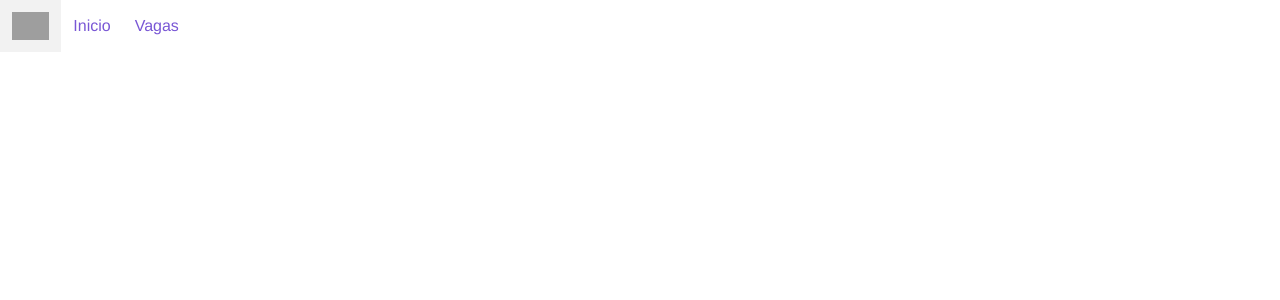
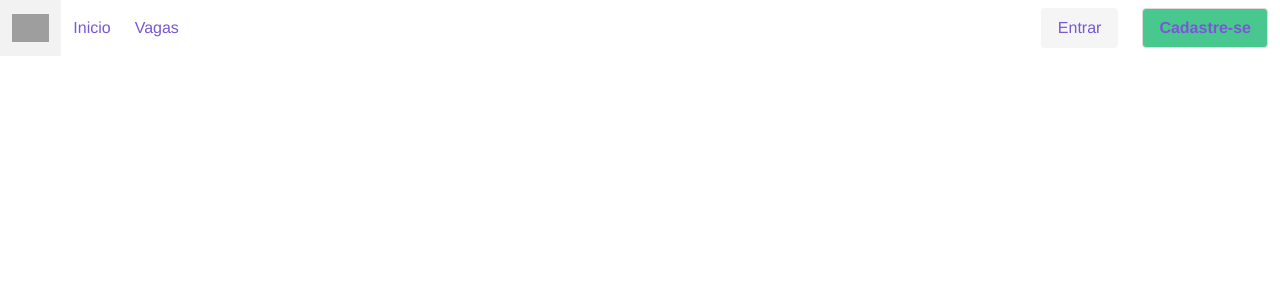
Before and after one commit to fabricadesoftware-ifc/newJob-Frontend, a Vue app: page /login in a window 1280 px wide. Shown: the top 300 px of the page. Built offline with nearby package versions, Linux system fonts and the light colour scheme; grey boxes are pictures that could not be loaded.

Commit message:
chore: Adicionando novos links na navbar

```diff
--- a/src/components/Navbar.vue
+++ b/src/components/Navbar.vue
@@ -17,16 +17,16 @@
       </b-navbar-item>
     </template>
 
-    <template slot="end ">
+    <template slot="end">
       <b-navbar-item tag="div">
-        <div class="buttons">
-          <a class="button has-background-success">
-            <strong>Sign up</strong>
-          </a>
-          <a class="button is-light">
-            Log in
-          </a>
-        </div>
+        <a class="button is-light">
+          <router-link to="/login">Entrar</router-link>
+        </a>
+      </b-navbar-item>
+      <b-navbar-item tag="div">
+        <a class="button has-background-success">
+          <router-link to="/signup"><strong>Cadastre-se</strong></router-link>
+        </a>
       </b-navbar-item>
     </template>
   </b-navbar>
```
